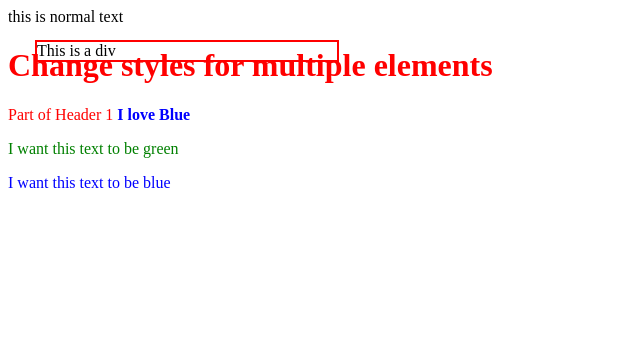
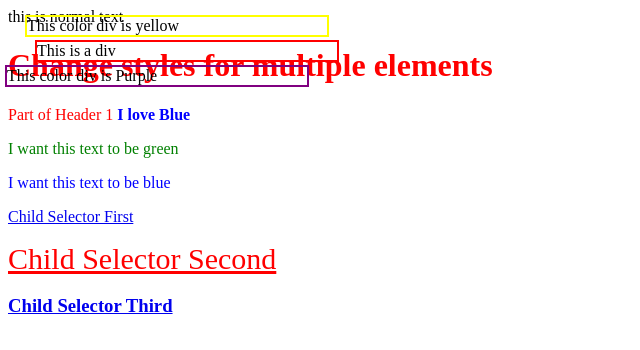
Before and after one commit to deng1332/Projects, a plain HTML site: page Forth page.html in a window 1280 px wide. Shown: the whole page, without its empty margins (0-640 px from the left). Drawn offline with Linux system fonts and the light colour scheme.

Commit message:
ID's & Child Selectors

```diff
--- a/Forth page.html
+++ b/Forth page.html
@@ -11,6 +11,9 @@
          div {border:2px solid red;position:absolute;width:300px;top:40px;left:35px;}
          .greentext {color:green;}
          .bluetext {color:blue;}
+         #yellow {border: 2px solid yellow; position:absolute;top:15px;left:25px;}
+         #purple {border: 2px solid purple; position:absolute;top:65px;left:5px;}
+         p > a {color:red; font-size:30px;}
         </style>
     </head>
 
@@ -22,5 +25,10 @@
       <div>This is a div</div>
       <p class="greentext">I want this text to be green</p>
       <p class="bluetext">I want this text to be blue</p>
+      <div id="yellow">This color div is yellow</div>
+      <div id="purple">This color div is Purple</div>
+      <a href="https://www.google.com/">Child Selector First</a>
+      <p><a href="https://www.google.com/">Child Selector Second</a></p>
+      <h3><a href="https://www.google.com/">Child Selector Third</a></h3>
     </body>
 </html>
```
